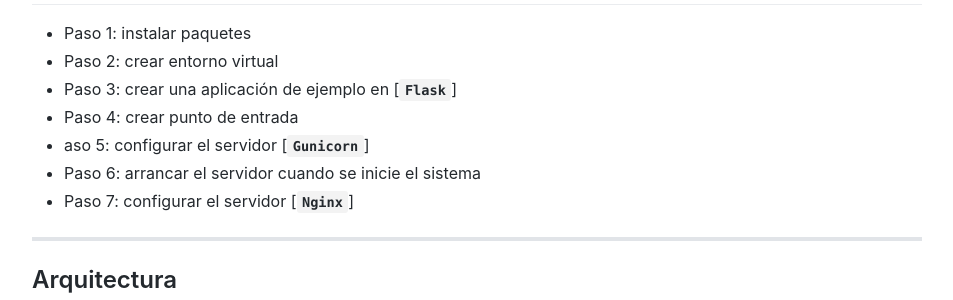
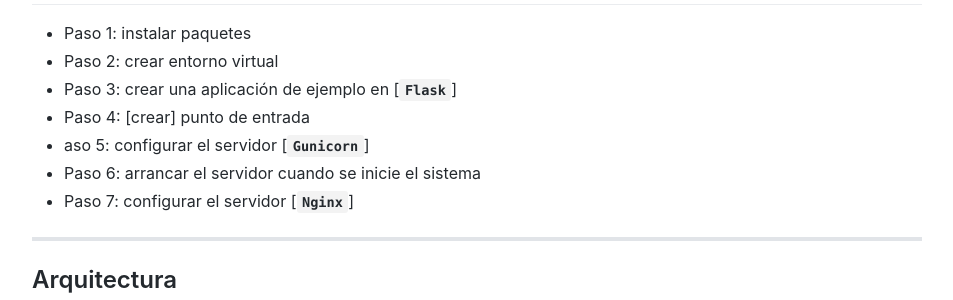
Before and after one commit to Akira3030/formacion, a Jekyll site: the page built from articulos/python-flask-gunicorn-docker.md, in a window 1280 px wide and 900 px high, scrolled down 358 px. Shown: the part 153-453 px from the top of the window, without its empty margins (163-1116 px from the left). Built offline with Jekyll 4.4.1, drawn with Linux system fonts in a browser that asks for light colours; emoji names are drawn with the system emoji font.

```diff
--- a/articulos/python-flask-gunicorn-docker.md
+++ b/articulos/python-flask-gunicorn-docker.md
@@ -11,7 +11,7 @@ title: "Desplegar una aplicación Flask usando Gunicorn y Nginx"
 - Paso 1: instalar paquetes
 - Paso 2: crear entorno virtual
 - Paso 3: crear una aplicación de ejemplo en [**`Flask`**]
-- Paso 4: crear punto de entrada
+- Paso 4: [crear] punto de entrada
 - aso 5: configurar el servidor [**`Gunicorn`**]
 - Paso 6: arrancar el servidor cuando se inicie el sistema
 - Paso 7: configurar el servidor [**`Nginx`**]
```
